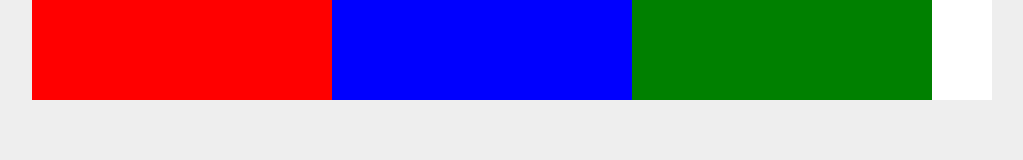
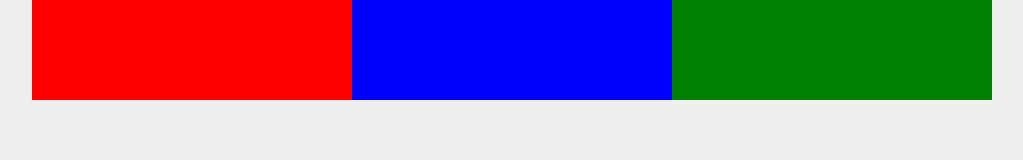
Before and after one commit to AgnieszkaOlbrys/CSS-Flexbox-Tutorial, a plain HTML site: page css-flexbox-playlist-master/index.html in a window 1280 px wide. Shown: the whole page, without its empty margins (128-1151 px from the left). Drawn offline with Linux system fonts and the light colour scheme.

Commit message:
Flex Wrap

```diff
--- a/css-flexbox-playlist-master/style.css
+++ b/css-flexbox-playlist-master/style.css
@@ -15,25 +15,27 @@ body{
 .flex-container{
     display: flex;
     background: #fff;
+    flex-wrap: wrap;
 }
 
 .box{
     height: 100px;
-    width: 300px;
+    min-width: 200px;
+    flex-grow: 1;
 }
 
 
 .one{
     background: red;
-   flex-shrink: 4;
+
 }
 .two{
     background: blue;
-    flex-shrink: 5;
+
 }
 
 .three{
     background: green;
-    flex-shrink: 6;
+
 
 }
```
